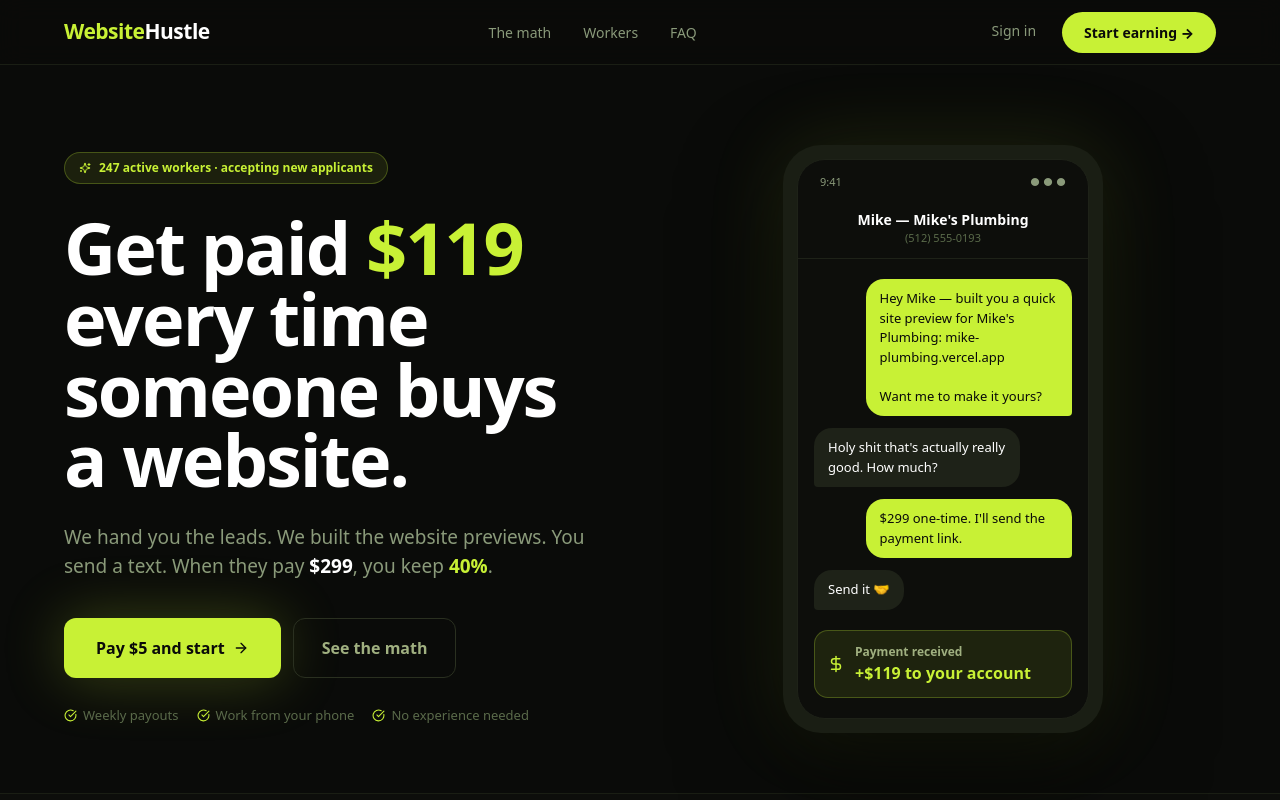
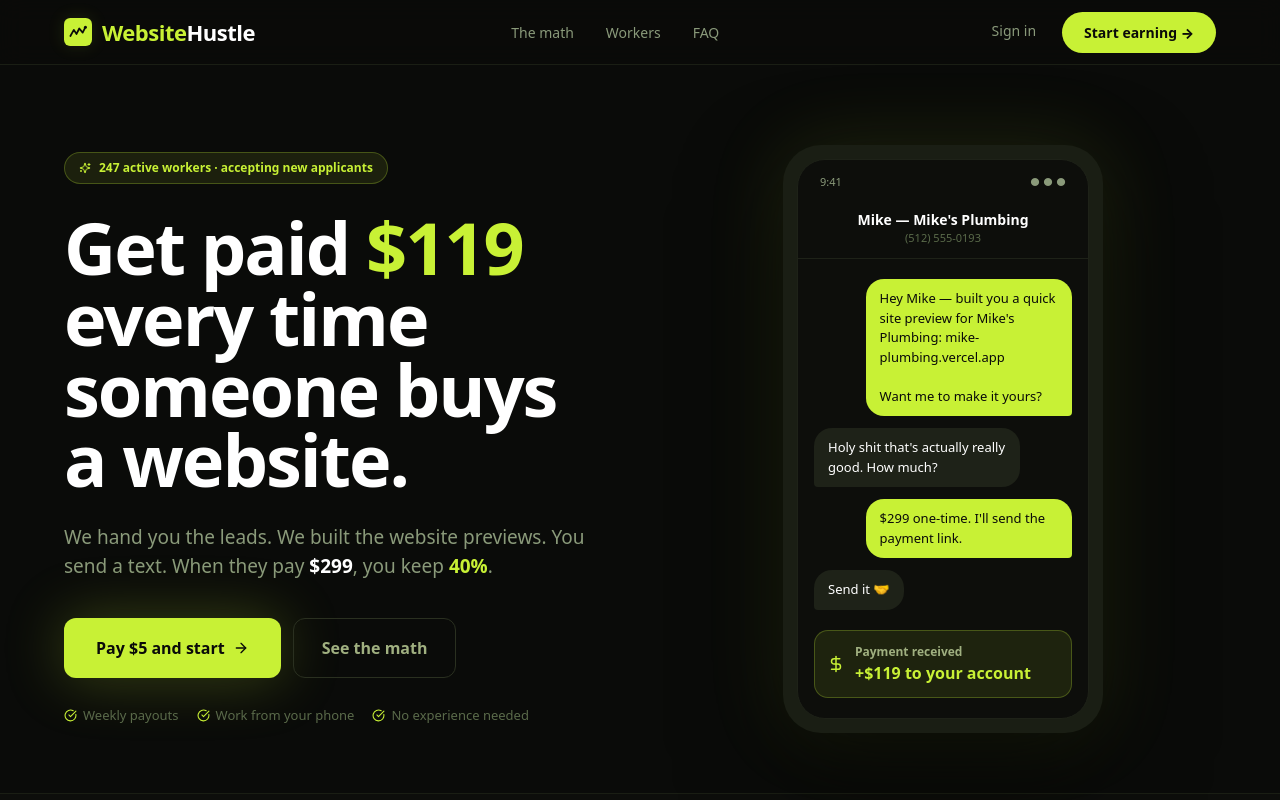
Before and after one commit to ESP-phrase/Leads, a Next.js app: page / in a window 1280 px wide. Shown: the top 800 px of the page. Built offline with nearby package versions, Linux system fonts and the light colour scheme.

Commit message:
Add custom logo mark + favicon: lime tile w/ rising chart

```diff
--- a/src/app/join/page.tsx
+++ b/src/app/join/page.tsx
@@ -3,6 +3,7 @@
 import { useState } from 'react'
 import Link from 'next/link'
 import { DollarSign, Phone, CheckCircle, Zap, Clock, ArrowRight, Star } from 'lucide-react'
+import Logo from '@/components/Logo'
 
 const EARNINGS = [
   { deals: 5,  monthly: 445,  label: 'Part-time' },
@@ -58,7 +59,7 @@
       <nav style={{ borderBottom: '1px solid #1e2218', padding: '0 1.5rem' }}>
         <div style={{ maxWidth: 1100, margin: '0 auto', display: 'flex', alignItems: 'center', justifyContent: 'space-between', height: 60 }}>
           <Link href="/" style={{ textDecoration: 'none' }}>
-            <span style={{ fontWeight: 900, fontSize: 20, color: '#c8f135' }}>Website<span style={{ color: '#fff' }}>Hustle</span></span>
+            <Logo size={26} textSize="md" />
           </Link>
           <Link href="/join#apply"
             style={{ background: '#c8f135', color: '#0d0e0b', padding: '9px 20px', borderRadius: 9999, fontWeight: 700, fontSize: 14, textDecoration: 'none' }}>
--- a/src/app/login/page.tsx
+++ b/src/app/login/page.tsx
@@ -3,6 +3,7 @@
 import { useState } from 'react'
 import { useRouter } from 'next/navigation'
 import { Lock, Phone, LogIn } from 'lucide-react'
+import Logo from '@/components/Logo'
 
 export default function LoginPage() {
   const router = useRouter()
@@ -33,10 +34,8 @@
       <div style={{ width: '100%', maxWidth: 420 }}>
 
         {/* Logo */}
-        <div className="text-center mb-8">
-          <span className="font-black text-3xl" style={{ color: '#c8f135' }}>
-            Website<span className="text-white">Hustle</span>
-          </span>
+        <div className="text-center mb-8 flex justify-center">
+          <Logo size={42} textSize="xl" />
           <p className="text-sm mt-2" style={{ color: '#3a4a2a' }}>Sign in to continue</p>
         </div>
 
--- a/src/app/my-leads/page.tsx
+++ b/src/app/my-leads/page.tsx
@@ -3,6 +3,7 @@
 import { useState, useEffect } from 'react'
 import { useRouter } from 'next/navigation'
 import { Star, MessageSquare, PhoneCall, CheckCircle, Globe, LogOut, Phone } from 'lucide-react'
+import Logo from '@/components/Logo'
 import type { Lead } from '@/types'
 import { formatPhone } from '@/lib/utils'
 
@@ -71,7 +72,7 @@
       <div className="border-b border-[#1e2218] px-6 py-4 flex items-center justify-between sticky top-0 z-10"
            style={{ background: '#0d0e0b' }}>
         <div>
-          <span className="font-black text-lg" style={{ color: '#c8f135' }}>Website<span className="text-white">Hustle</span></span>
+          <Logo size={24} textSize="md" />
           {workerName && <span className="text-sm ml-3" style={{ color: '#4a5a3a' }}>Welcome, {workerName}</span>}
         </div>
         <div className="flex items-center gap-3">
--- a/src/app/page.tsx
+++ b/src/app/page.tsx
@@ -7,6 +7,7 @@
   Globe, Star, TrendingUp, Lock, Clock, Quote, ChevronDown,
   Sparkles, X, Check, Briefcase, Car, Users,
 } from 'lucide-react'
+import Logo from '@/components/Logo'
 
 const TESTIMONIALS = [
   {
@@ -76,9 +77,7 @@
       {/* Nav */}
       <nav style={{ borderBottom: '1px solid #1a1e14', position: 'sticky', top: 0, zIndex: 50, background: '#0a0b09cc', backdropFilter: 'blur(12px)' }}>
         <div style={{ maxWidth: 1200, margin: '0 auto', padding: '0 1.5rem', height: 64, display: 'flex', alignItems: 'center', justifyContent: 'space-between' }}>
-          <span style={{ fontWeight: 900, fontSize: 21, letterSpacing: '-0.5px' }}>
-            <span style={{ color: '#c8f135' }}>Website</span><span style={{ color: '#fff' }}>Hustle</span>
-          </span>
+          <Logo size={28} textSize="lg" />
           <div style={{ display: 'flex', gap: 32, alignItems: 'center' }}>
             <a href="#math" style={{ fontSize: 14, color: '#8a9a7a', textDecoration: 'none', fontWeight: 500 }}>The math</a>
             <a href="#workers" style={{ fontSize: 14, color: '#8a9a7a', textDecoration: 'none', fontWeight: 500 }}>Workers</a>
@@ -508,9 +507,9 @@
 
       {/* Footer */}
       <footer style={{ borderTop: '1px solid #1a1e14', padding: '40px 1.5rem 32px', textAlign: 'center' }}>
-        <p style={{ fontSize: 22, fontWeight: 900, marginBottom: 12 }}>
-          <span style={{ color: '#c8f135' }}>Website</span><span style={{ color: '#fff' }}>Hustle</span>
-        </p>
+        <div style={{ display: 'flex', justifyContent: 'center', marginBottom: 14 }}>
+          <Logo size={32} textSize="lg" />
+        </div>
         <div style={{ display: 'flex', gap: 24, justifyContent: 'center', marginBottom: 18, flexWrap: 'wrap' }}>
           <a href="#math" style={{ fontSize: 13, color: '#5a6a4a', textDecoration: 'none' }}>The math</a>
           <a href="#workers" style={{ fontSize: 13, color: '#5a6a4a', textDecoration: 'none' }}>Workers</a>
--- /dev/null
+++ b/src/components/Logo.tsx
@@ -0,0 +1,39 @@
+interface LogoProps {
+  size?: number          // height of the mark in px
+  showText?: boolean     // show "WebsiteHustle" wordmark next to the icon
+  textSize?: 'sm' | 'md' | 'lg' | 'xl'
+  className?: string
+}
+
+const TEXT_SIZE = {
+  sm: 14,
+  md: 18,
+  lg: 22,
+  xl: 30,
+}
+
+export default function Logo({ size = 28, showText = true, textSize = 'md', className }: LogoProps) {
+  const fontSize = TEXT_SIZE[textSize]
+
+  return (
+    <span className={className} style={{ display: 'inline-flex', alignItems: 'center', gap: 10, lineHeight: 1 }}>
+      <span style={{
+        width: size, height: size, borderRadius: size * 0.22,
+        background: '#c8f135', display: 'inline-flex', alignItems: 'center', justifyContent: 'center',
+        flexShrink: 0,
+        boxShadow: `0 0 ${size * 0.6}px ${size > 28 ? '#c8f13530' : '#c8f13520'}`,
+      }}>
+        <svg viewBox="0 0 32 32" width={size * 0.78} height={size * 0.78} xmlns="http://www.w3.org/2000/svg">
+          <path d="M5 22 L10 13 L14 19 L18 11 L23 17 L27 9"
+                stroke="#0a0b09" strokeWidth={2.6} strokeLinecap="round" strokeLinejoin="round" fill="none"/>
+          <circle cx={27} cy={9} r={2.2} fill="#0a0b09"/>
+        </svg>
+      </span>
+      {showText && (
+        <span style={{ fontWeight: 900, fontSize, letterSpacing: '-0.5px', whiteSpace: 'nowrap' }}>
+          <span style={{ color: '#c8f135' }}>Website</span><span style={{ color: '#fff' }}>Hustle</span>
+        </span>
+      )}
+    </span>
+  )
+}
--- a/src/components/Sidebar.tsx
+++ b/src/components/Sidebar.tsx
@@ -4,6 +4,7 @@
 import { usePathname, useRouter } from 'next/navigation'
 import { LayoutDashboard, Search, PhoneCall, Users, LogOut, DollarSign } from 'lucide-react'
 import clsx from 'clsx'
+import Logo from '@/components/Logo'
 
 const links = [
   { href: '/dashboard', label: 'Pipeline',   icon: LayoutDashboard },
@@ -26,9 +27,7 @@
     <aside className="w-[220px] flex-shrink-0 flex flex-col h-screen sticky top-0"
            style={{ background: '#111310', borderRight: '1px solid #1e2218' }}>
       <div className="px-5 py-5 border-b border-[#1e2218]">
-        <span className="font-black text-lg tracking-tight" style={{ color: '#c8f135' }}>
-          Website<span className="text-white">Hustle</span>
-        </span>
+        <Logo size={24} textSize="md" />
       </div>
       <nav className="flex-1 px-3 py-4 space-y-0.5">
         {links.map(({ href, label, icon: Icon }) => (
```
Also changed, not shown: src/app/apple-icon.svg (added), src/app/icon.svg (added).
